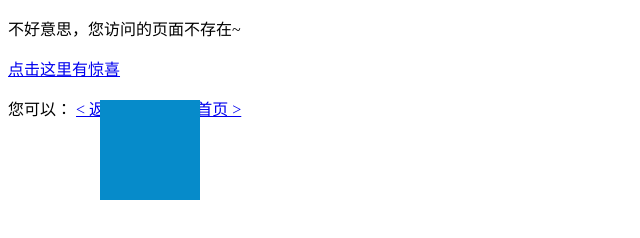
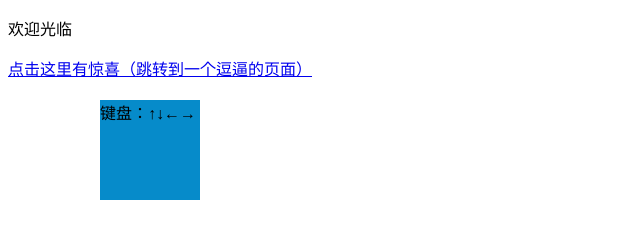
Before and after one commit to GalaxyCW/GalaxyCW.github.io, a plain HTML site: page index.html in a window 1280 px wide. Shown: the whole page, without its empty margins (0-640 px from the left). Drawn offline with Linux system fonts and the light colour scheme.

Commit message:
Update index.html

```diff
--- a/index.html
+++ b/index.html
@@ -17,14 +17,10 @@
 <body>
 
 
-	<p class="error-description">不好意思，您访问的页面不存在~</p>
-	<a href="https://newnewking.github.io">点击这里有惊喜</a>
-	<p class="error-info">您可以：
-		<a href="javascript:;" onclick="history.go(-1)" class="c-primary">&lt; 返回上一页</a>
-		<span class="ml-20">|</span>
-		<a href="index.html" class="c-primary ml-20">去首页 &gt;</a>
-	</p>
-	<div></div>
+	<p class="error-description">欢迎光临</p>
+	<a href="https://newnewking.github.io">点击这里有惊喜（跳转到一个逗逼的页面）</a>
+
+	<div>键盘：↑↓←→</div>
 </body>
 </html>
 <script>
```
